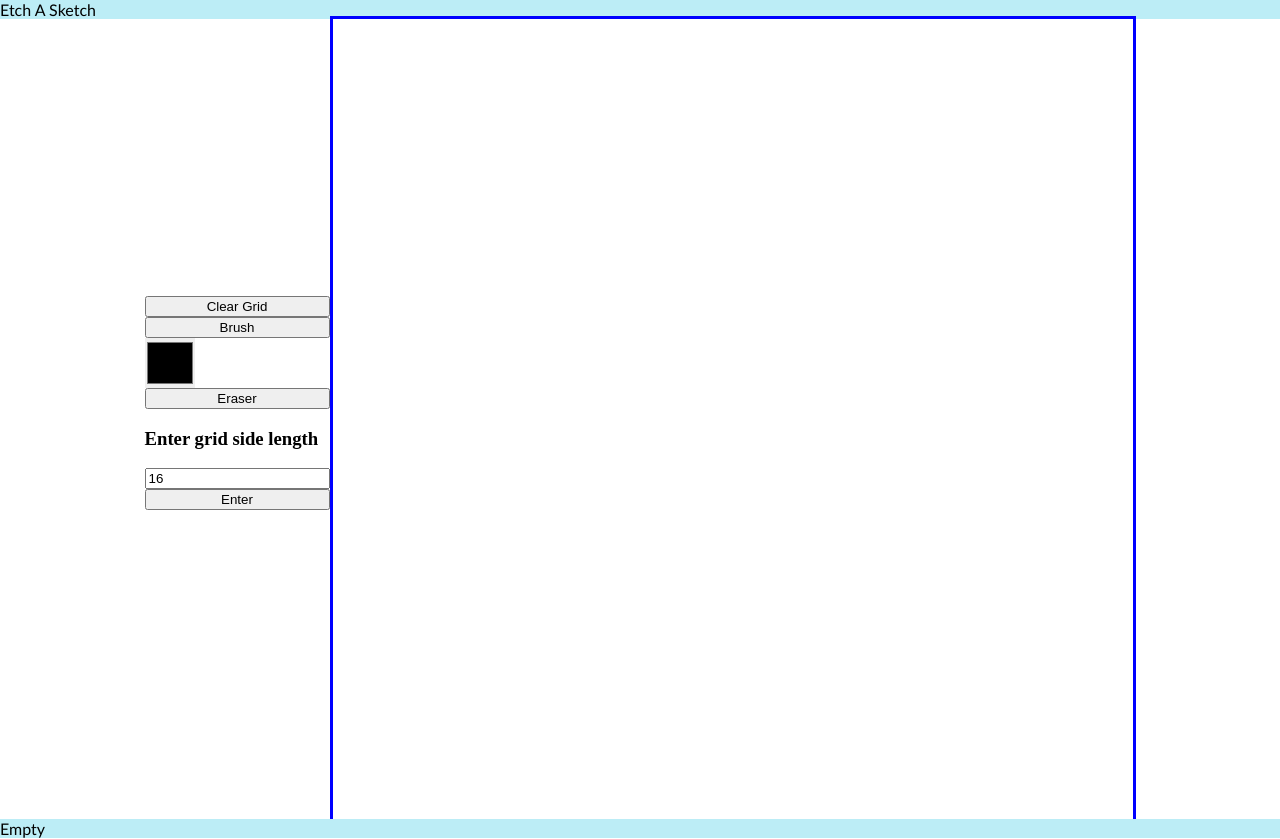
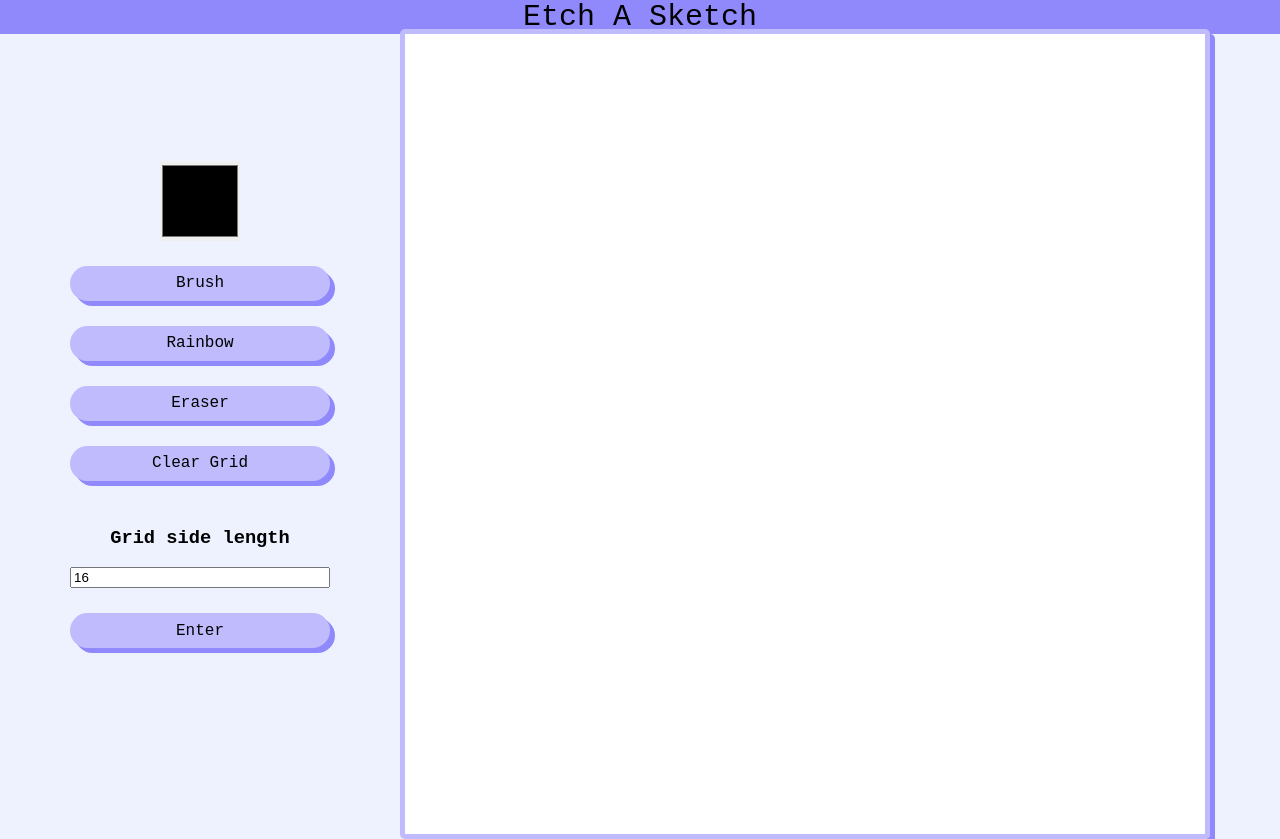
Before and after one commit to JorisUn/etchASketch, a plain HTML site: page index.html in a window 1280 px wide. Both pictures are taken after a click on the button "Brush". Drawn offline with Linux system fonts and the light colour scheme.

Commit message:
Style theme, colors added, color mode switching bugs fixed

```diff
--- a/index.html
+++ b/index.html
@@ -12,20 +12,24 @@
         </header>
         <div class="main">
             <div class="buttonMenu">
-                <button type="button" class="gridClearButton"></button>
-                <button type="button" class="colorMode">Brush</button>
-                <input type="color" class="colorPicker" value="#000000">
-                <button type="button" class="eraseMode">Eraser</button>
-                <h3>Enter grid side length</h3>
-                <input type="text" name="" value="" class="gridLengthInput">
-                <button type="button" class="gridLengthButton">Enter</button>
+                <div class="side1">
+                    <input type="color" class="colorPicker" value="#000000">
+                    <button type="button" class="colorMode">Brush</button>
+                    <button type="button" class="rainbowMode">Rainbow</button>
+                    <button type="button" class="eraseMode">Eraser</button>
+                    <button type="button" class="gridClearButton"></button>
+                </div>
+                <div class="side2">
+                    <h3>Grid side length</h3>
+                    <input type="text" name="" value="" class="gridLengthInput">
+                    <button type="button" class="gridLengthButton">Enter</button>
+                </div>
                 <p class="invalidInput"></p>
             </div>
             <div class="container" draggable="false">
             </div>
         </div>
         <footer>
-            Empty
         </footer>
         <script src="script.js"></script>
     </body>
--- a/script.js
+++ b/script.js
@@ -13,17 +13,35 @@ const invalidInput = document.querySelector(".invalidInput");
 const colorPicker = document.querySelector(".colorPicker");
 const colorMode = document.querySelector(".colorMode");
 const eraseMode = document.querySelector(".eraseMode");
+const rainbowMode = document.querySelector(".rainbowMode");
 
 let mouseClicked = false;
 document.body.onmousedown = () => {mouseClicked=true;}
 document.body.onmouseup = () => {mouseClicked=false;}
 
-colorPicker.addEventListener("input", (e) => {currentColor = e.target.value;})
+colorPicker.addEventListener("input", (e) => {currentColor = e.target.value;
+    console.log(currentColor);
+})
 let saveColor = currentColor;
-colorMode.onclick = () => {currentColor = saveColor}
+let rainbow = false;
+colorMode.onclick = () => {
+    currentColor = saveColor
+    rainbow = false;
+}
+rainbowMode.onclick = () => {
+    if(currentColor != "#ffffff") saveColor = currentColor;
+    rainbow = true;
+}
 eraseMode.onclick = () => {
-    saveColor = currentColor;
+    if(currentColor != "#ffffff") saveColor = currentColor;
     currentColor = "#ffffff";
+    rainbow = false;
+}
+function rainbowColor(){
+    const red = Math.floor(256*Math.random());
+    const blue = Math.floor(256*Math.random());
+    const green = Math.floor(256*Math.random());
+    return `rgb(${red}, ${blue}, ${green})`;
 }
 function createGrid(length){
     for(let i=0;i<length*length;i++){
@@ -34,11 +52,15 @@ function createGrid(length){
         box.style.width = `${container.clientHeight/length}px`;
         box.addEventListener("mouseover", (e) => {
             e.preventDefault();
-            if(mouseClicked) box.style.backgroundColor = currentColor;
+            if(mouseClicked){
+                if(!rainbow) box.style.backgroundColor = currentColor;
+                else box.style.backgroundColor = rainbowColor();
+            }
         })
-        box.addEventListener("click", (e) => {
-            box.style.backgroundColor = currentColor;
+        box.addEventListener("mousedown", (e) => {
             e.preventDefault();
+            if(!rainbow) box.style.backgroundColor = currentColor;
+            else box.style.backgroundColor = rainbowColor();
         })
         container.appendChild(box);
     }
--- a/style.css
+++ b/style.css
@@ -1,13 +1,26 @@
+/*
+ * BACKGROUND: #EEF2FF
+ * SECOND_BACKGROUND: #F3F4F6
+ * MAIN_COLOR: #9089FC
+ * SECOND_COLOR: #BFBBFD
+ * THIRD_COLOR: #A5B6EC
+*/
 body{
     display: flex;
     flex-direction: column;
     justify-content: space-between;
     margin:0;
     height: 100vh;
+    background-color: #EEF2FF;
+    font-family: 'Courier New', Courier, monospace;
 }
 header, footer{
-    background-color:#BCEDF6;
-    font-family:'Trebuchet MS', 'Lucida Sans Unicode', 'Lucida Grande', 'Lucida Sans', Arial, sans-serif ;
+    font-family: 'Courier New', Courier, monospace;
+    font-size: 30px;
+    background-color: #9089FC;
+    height: 50px;
+    text-align: center;
+    font-weight: normal;
 }
 .main{
     margin: 0;
@@ -15,7 +28,7 @@ header, footer{
     height: 100%;
     display: flex;
     flex-direction: row;
-    justify-content: center;
+    justify-content: space-evenly;
     align-items: center;
 }
 .container{
@@ -26,7 +39,9 @@ header, footer{
     display: flex;
     flex-wrap: wrap;
     justify-content: center;
-    border: 3px solid blue;
+    border: 5px solid #BFBBFD;
+    box-shadow: 5px 5px #9089FC;
+    border-radius: 5px;
 }
 .container div{
     padding: 0;
@@ -34,11 +49,35 @@ header, footer{
 .buttonMenu{
     display: flex;
     flex-direction: column;
+    justify-content: space-evenly;
+    height: 600px;
+    width: 260px;
+    padding: 0;
+    margin: 0;
+    text-align: center;
+}
+.side1, .side2{
+    display: flex;
+    flex-direction: column;
+}
+.buttonMenu button{
+    height: 35px;
+    border: 0px;
+    background-color: #BFBBFD;
+    margin-top: 25px;
+    font-size: 16px;
+    font-family: 'Courier New', Courier, monospace;
+    border-radius: 20px;
+    box-shadow: 5px 5px #9089FC;
 }
 .colorPicker{
     padding: 0;
     margin: 0;
-    width: 50px;
-    height: 50px;
+    width: 80px;
+    height: 80px;
     border: 0px;
+    align-self: center;
 }
+.invalidInput{
+    text-wrap: wrap;
+}
```
